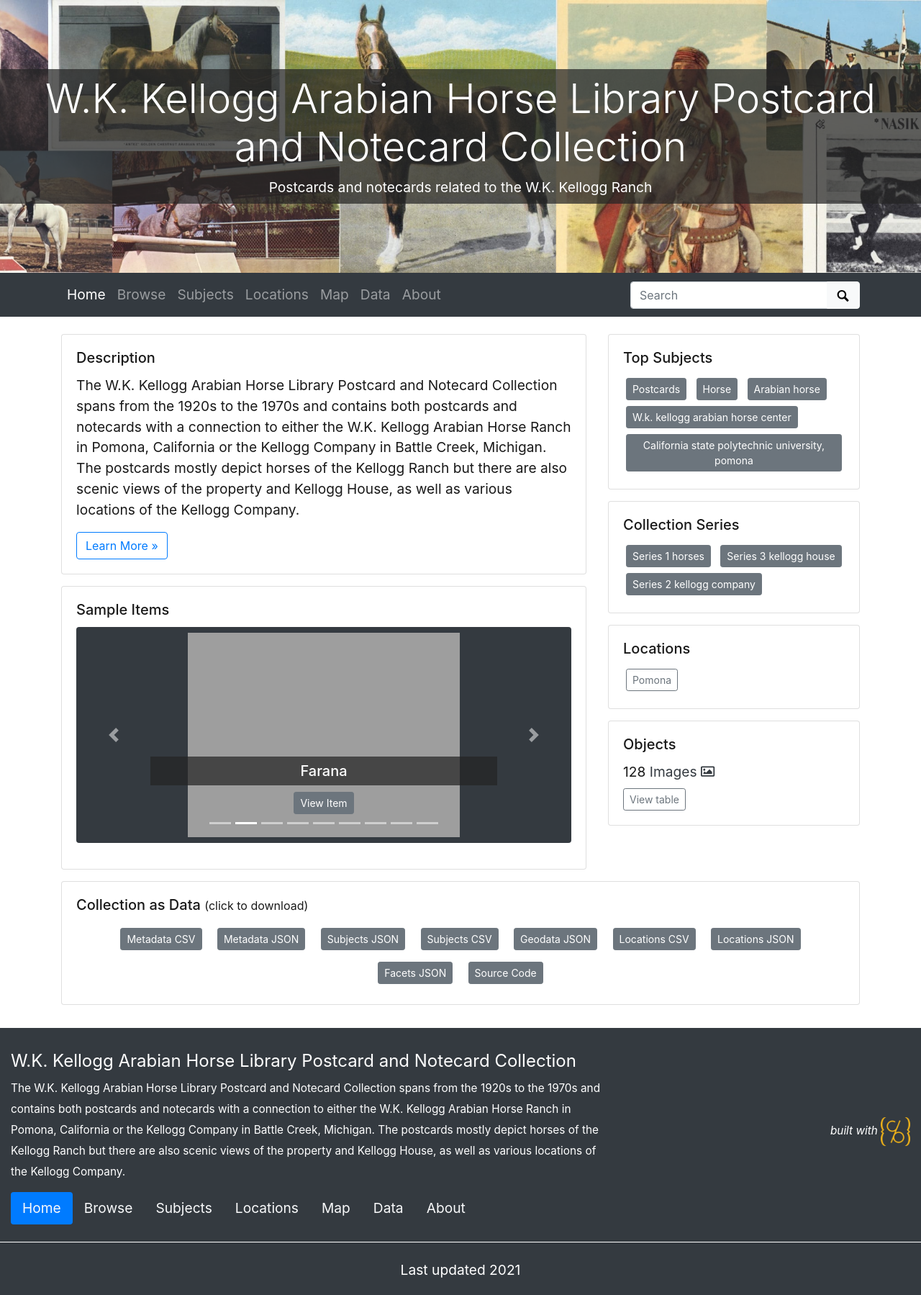
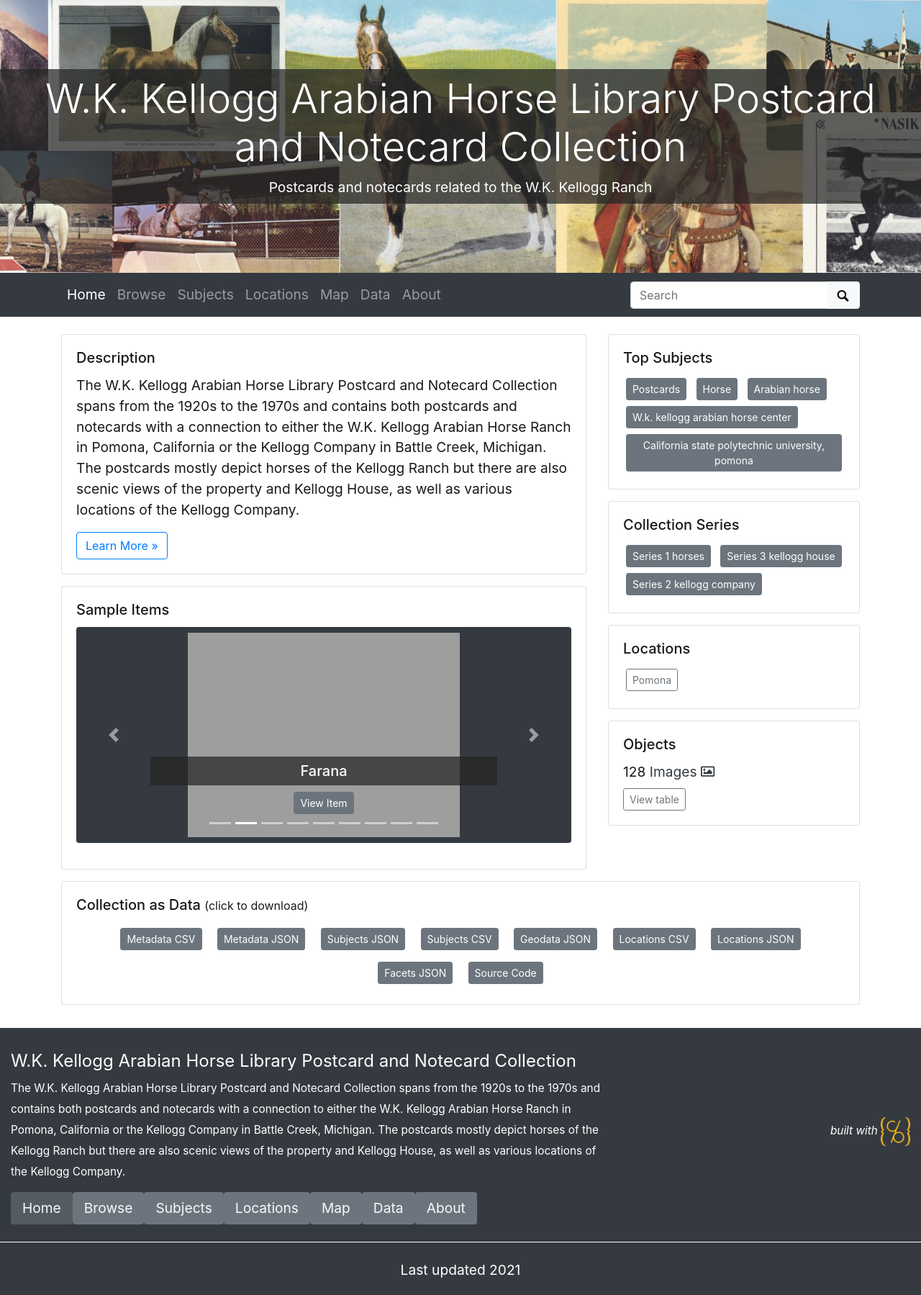
Before and after one commit to CPPLibrary/postcards-compound, a Jekyll site: the page built from index.md, in a window 1280 px wide. Shown: the whole page at 72% size. Built offline with Jekyll 4.4.1, drawn with Linux system fonts in a browser that asks for light colours.

```diff
--- a/_includes/footer.html
+++ b/_includes/footer.html
@@ -12,10 +12,10 @@
                     {% for nav in navItems %}
                     <li class="nav-item">
                     {% if nav.stub %}
-                        <a class="nav-link text-light{% if page.url == nav.stub %} active{% endif %}" href="{{ nav.stub | relative_url }}">{{ nav.display_name }}</a>
+                        <a class="nav-link text-light btn-secondary{% if page.url == nav.stub %} active{% endif %}" href="{{ nav.stub | relative_url }}">{{ nav.display_name }}</a>
                     {%- else -%}
                     {% assign childStub = site.data.config-nav | where_exp: 'item', 'item.dropdown_parent == nav.display_name' | first %}
-                        <a class="nav-link text-light{% if page.url == childStub.stub %} active{% endif %}" href="{{ childStub.stub | relative_url }}">{{ nav.display_name }}</a>
+                        <a class="nav-link text-light btn-secondary{% if page.url == childStub.stub %} active{% endif %}" href="{{ childStub.stub | relative_url }}">{{ nav.display_name }}</a>
                     {% endif %}
                     </li>
                     {%- endfor -%}
```
